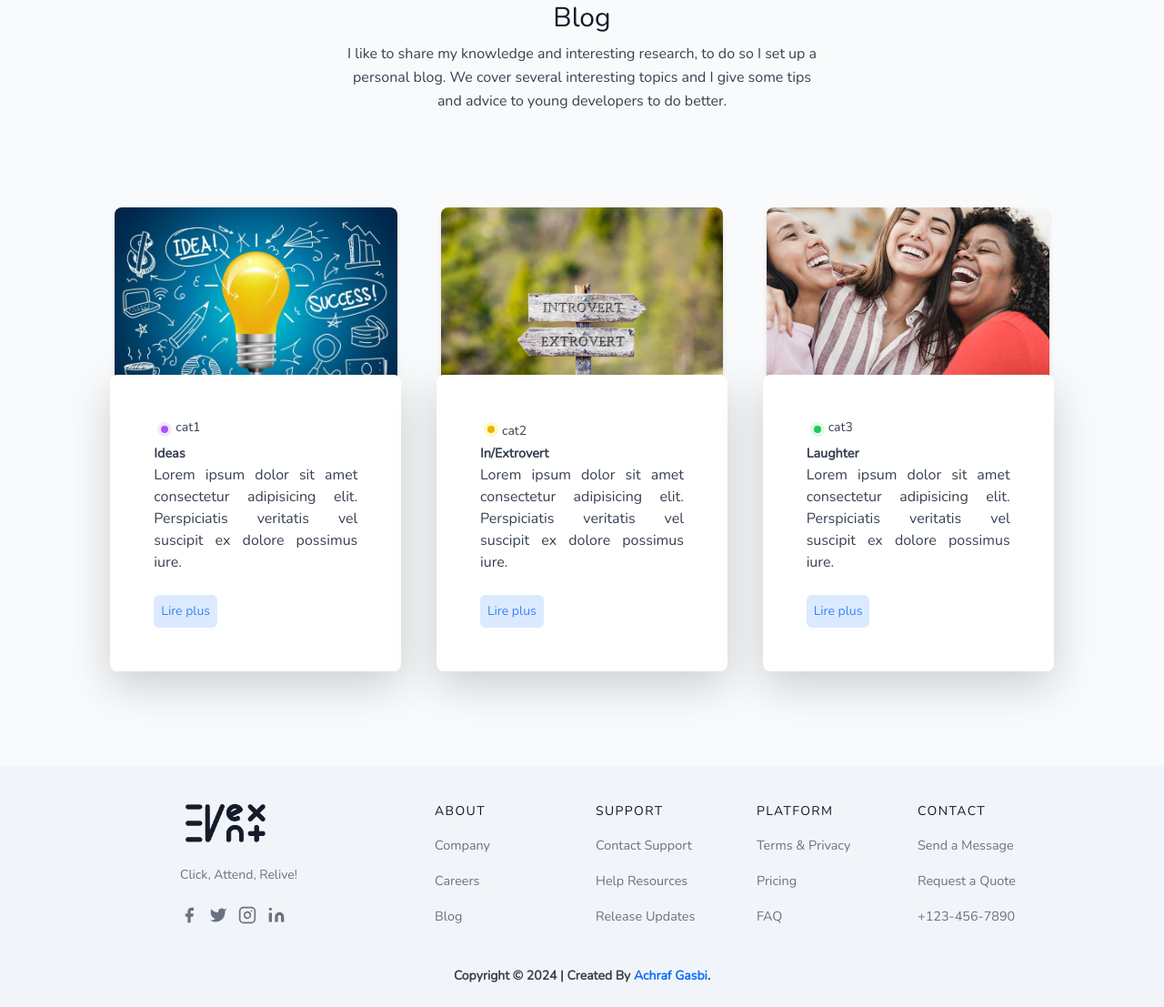
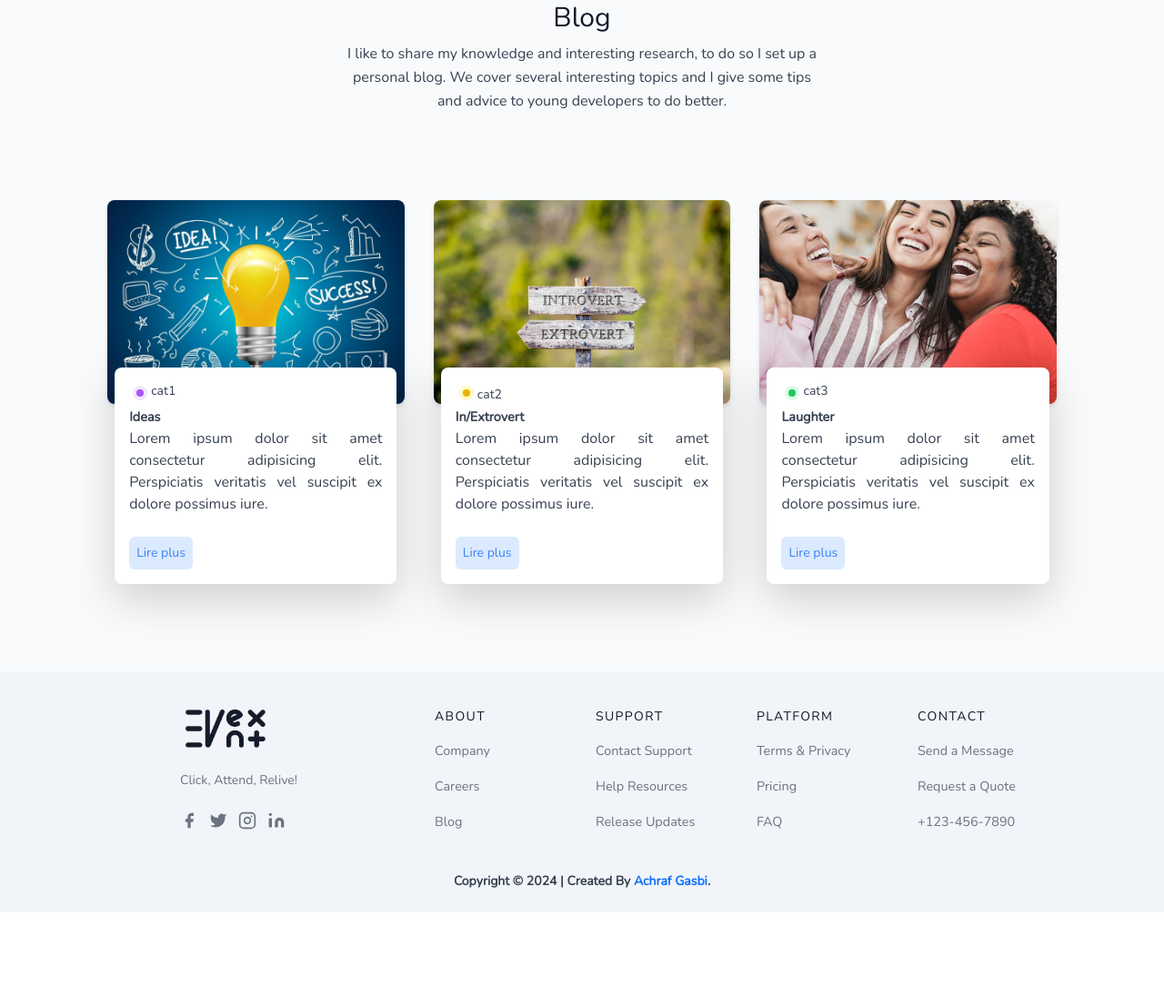
Before and after one commit to Gasbiachraf/Evenext, a Laravel app: page /blogs in a window 1280 px wide. Shown: the part 159-1266 px from the top of the page at 91% size. After the commit the page ends 1162 px from the top, so only its background shows below. Run offline with Laravel 12, Linux system fonts and the light colour scheme; data that the repository does not hold is empty; style sheets or scripts are compiled from the project's sources; some libraries are stand-ins or nearby versions.

Commit message:
version responsive done

```diff
--- a/resources/views/pages/blogs/blogs.blade.php
+++ b/resources/views/pages/blogs/blogs.blade.php
@@ -15,12 +15,12 @@
                 I like to share my knowledge and interesting research, to do so I set up a personal blog. We cover several interesting topics and I give some tips and advice to young developers to do better.</p>
         </div>
         <div class="flex flex-wrap sm:-m-4 -mx-4 -mb-10 -mt-4">
-            <div class="p-4 md:w-1/3 md:mb-0 mb-6 flex flex-col justify-center items-center max-w-sm mx-auto">
+            <div class="lg:p-4 md:w-1/3 md:mb-0 mb-6 flex flex-col justify-center items-center max-w-sm mx-auto">
                 <div class="bg-gray-300 h-56 w-full rounded-lg shadow-md bg-cover bg-center"
                     style="background-image: url('images/blog-ideas.jpg') ; background-origin:initial">
                 </div>
 
-                <div class=" w-70 bg-white -mt-10 shadow-lg rounded-lg overflow-hidden p-5">
+                <div class=" w-[95%] bg-white -mt-10 shadow-lg rounded-lg overflow-hidden lg:p-5 p-3    ">
 
                     <div class="header-content inline-flex ">
                         <div class="category-badge flex-1  h-4 w-4 m rounded-full m-1 bg-purple-100">
@@ -39,12 +39,12 @@
                 </div>
             </div>
 
-            <div class="p-4 md:w-1/3 md:mb-0 mb-6 flex flex-col justify-center items-center max-w-sm mx-auto">
+            <div class="lg:p-4 md:w-1/3 md:mb-0 mb-6 flex flex-col justify-center items-center max-w-sm mx-auto">
                 <div class="bg-gray-300 h-56 w-full rounded-lg shadow-md bg-cover bg-center"
                     style="background-image: url('images/blog-ExIntrovert.jpeg')">
                 </div>
 
-                <div class=" w-70 bg-white -mt-10 shadow-lg rounded-lg overflow-hidden p-5">
+                <div class=" w-[95%] bg-white -mt-10 shadow-lg rounded-lg overflow-hidden lg:p-5 p-3 ">
 
                     <div class="header-content inline-flex  ">
                         <div class="category-badge flex-1  h-4 w-4 m rounded-full m-1 bg-yellow-100">
@@ -63,19 +63,18 @@
                 </div>
             </div>
 
-            <div class="p-4 md:w-1/3 md:mb-0 mb-6 flex flex-col justify-center items-center max-w-sm mx-auto">
-                <div class="bg-gray-300 h-56 w-full rounded-lg shadow-md bg-cover bg-center"
+            <div class="lg:p-4 md:w-1/3 md:mb-0 mb-6 flex flex-col justify-center items-center max-w-sm mx-auto">
+                <div class=" bg-gray-300 h-56 w-full rounded-lg shadow-md bg-cover bg-center"
                     style="background-image: url('images/blog-Laughter.jpg')">
                 </div>
 
-                <div class=" w-70 bg-white -mt-10 shadow-lg rounded-lg overflow-hidden p-5">
+                <div class=" w-[95%] bg-white -mt-10 shadow-lg rounded-lg overflow-hidden lg:p-5 p-3 ">
 
                     <div class="header-content inline-flex ">
                         <div class="category-badge flex-1  h-4 w-4 m rounded-full m-1 bg-green-100">
                             <div class="h-2 w-2 rounded-full m-1 bg-green-500 "></div>
                         </div>
                         <div class="category-title flex-1 text-sm"> cat3</div>
-                        {{-- laughter therapy  --}}
                     </div>
                     <div class="title-post font-bold">Laughter</div>
 
```
Also changed, not shown: resources/views/pages/tickets/ticket.blade.php (+5 -5 lines).
